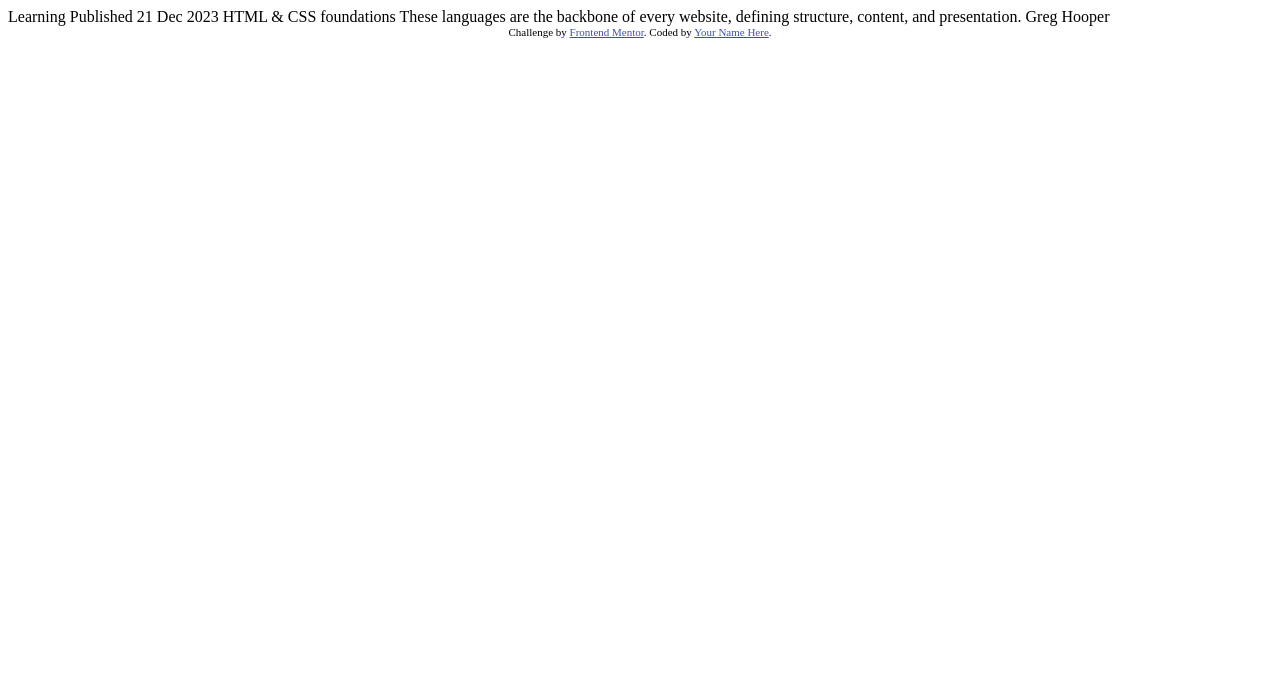
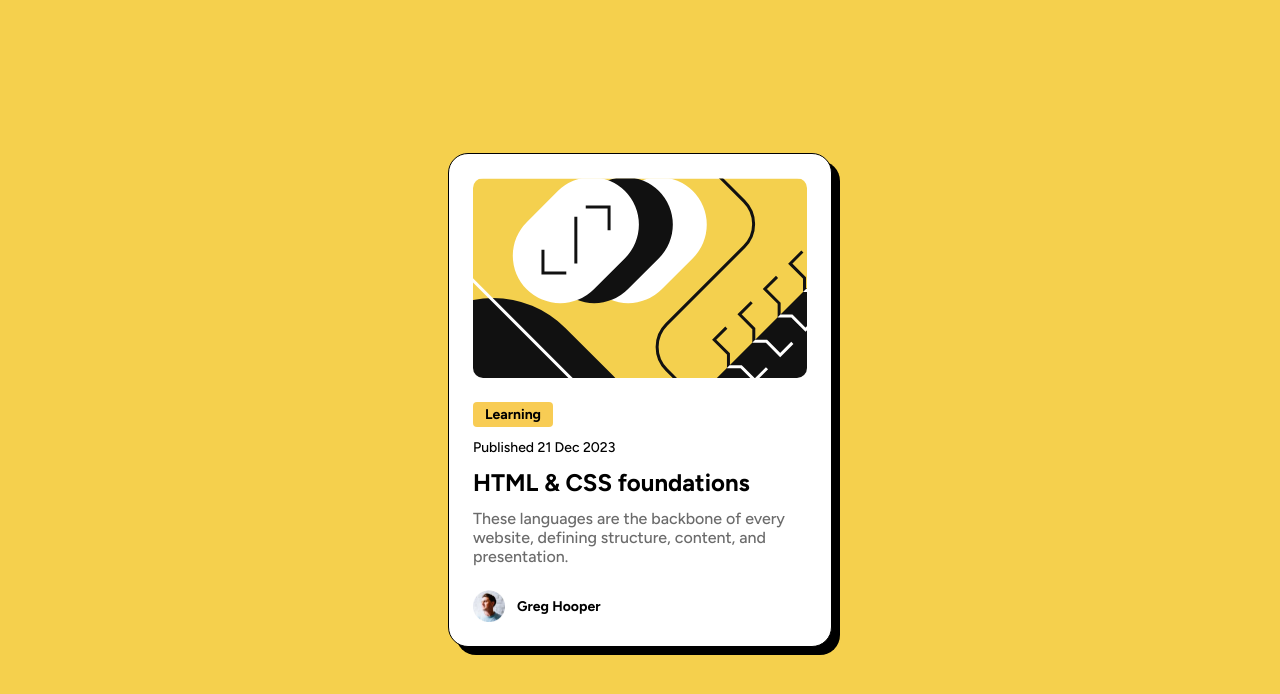
Before and after one commit to JeremiasRincaveski/Blog-preview-card, a plain HTML site: page index.html in a window 1280 px wide. Drawn offline with Linux system fonts and the light colour scheme.

Commit message:
finalizando o projeto

```diff
--- a/index.html
+++ b/index.html
@@ -1,34 +1,39 @@
 <!DOCTYPE html>
-<html lang="en">
+<html lang="en-US">
 <head>
   <meta charset="UTF-8">
-  <meta name="viewport" content="width=device-width, initial-scale=1.0"> <!-- displays site properly based on user's device -->
+  <meta name="viewport" content="width=device-width, initial-scale=1.0">
+
+  <link rel="preconnect" href="https://fonts.googleapis.com">
+  <link rel="preconnect" href="https://fonts.gstatic.com" crossorigin>
+  <link href="https://fonts.googleapis.com/css2?family=Figtree:ital,wght@0,300..900;1,300..900&display=swap" rel="stylesheet">
 
   <link rel="icon" type="image/png" sizes="32x32" href="./assets/images/favicon-32x32.png">
 
   <title>Frontend Mentor | Blog preview card</title>
 
-  <!-- Feel free to remove these styles or customise in your own stylesheet 👍 -->
-  <style>
-    .attribution { font-size: 11px; text-align: center; }
-    .attribution a { color: hsl(228, 45%, 44%); }
-  </style>
+  <link rel="stylesheet" href="style.css">
 </head>
 <body>
+  <div class="card">
+    <div class="card-background-image" aria-hidden="true"></div>
 
-  Learning
+    <div class="card-content">
+      <span class="card-content-status">Learning</span>
 
-  Published 21 Dec 2023
+      <p class="card-content-date">Published 21 Dec 2023</p>
 
-  HTML & CSS foundations
+      <h1 class="card-content-title">HTML & CSS foundations</h1>
 
-  These languages are the backbone of every website, defining structure, content, and presentation.
+      <p class="card-content-description">These languages are the backbone of every website, defining structure, content, and presentation.</p>
+    </div>
 
-  Greg Hooper
+    <div class="card-user">
+      <img src="./assets/images/image-avatar.webp" alt="avatar" class="card-user-img">
 
-  <div class="attribution">
-    Challenge by <a href="https://www.frontendmentor.io?ref=challenge" target="_blank">Frontend Mentor</a>.
-    Coded by <a href="#">Your Name Here</a>.
+      <span class="card-user-name">Greg Hooper</span>
+    </div>
+
   </div>
 </body>
 </html>
--- /dev/null
+++ b/style.css
@@ -0,0 +1,82 @@
+:root {
+  --border: 20px;
+  --borderImage: 10px;
+  --borderStatus: 4px;
+}
+
+* {
+  box-sizing: border-box;
+  margin: 0;
+  padding: 0;
+}
+
+body {
+  align-items: center;
+  background-color: hsl(47, 89%, 63%);
+  display: flex;
+  font-family: "Figtree", sans-serif;
+  font-size: 14px;
+  font-weight: 500;
+  height: 100vh;
+  justify-content: center;
+  width: 100vw;
+}
+
+.card {
+  background-color: hsl(0, 0%, 100%);
+  border-radius: var(--border);
+  border: 1px solid black;
+  box-shadow: 8px 8px;
+  display: flex;
+  flex-direction: column;
+  gap: 24px;
+  padding: 24px;
+  max-width: 87.2vw;
+  width: 384px;
+}
+
+.card-background-image {
+  background-image: url('./assets/images/illustration-article.svg');
+  border-radius: var(--borderImage);
+  height: 200px;
+  width: 100%;
+}
+
+.card-content {
+  display: flex;
+  flex-direction: column;
+  gap: 12px;
+}
+
+.card-content-status {
+  background-color: hsl(44, 92%, 65%);
+  display: flex;
+  width: max-content;
+  padding: 4px 12px;
+  border-radius: var(--borderStatus);
+  font-weight: bolder;
+}
+
+.card-content-title {
+  font-size: 24px;
+}
+
+.card-content-description {
+  color: hsl(0, 0%, 42%);
+  font-size: 16px;
+}
+
+.card-user {
+  display: flex;
+  align-items: center;
+  gap: 12px;
+}
+
+.card-user-img {
+  height: 32px;
+  width: 32px;
+}
+
+.card-user-name {
+  font-weight: bolder;
+}
```
